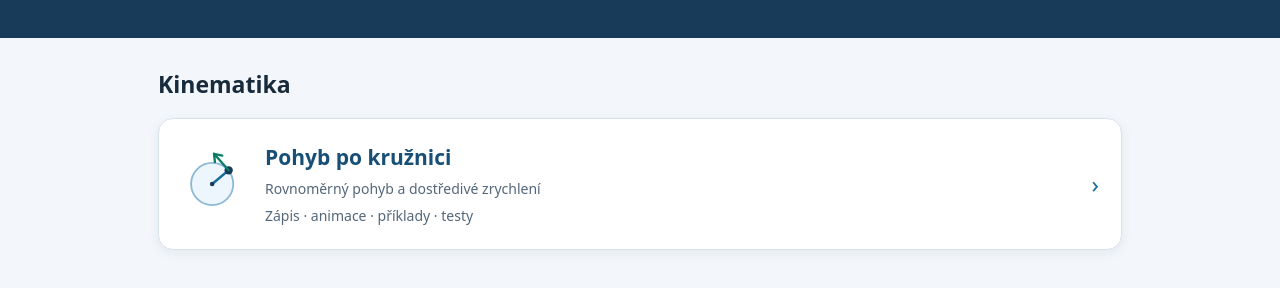
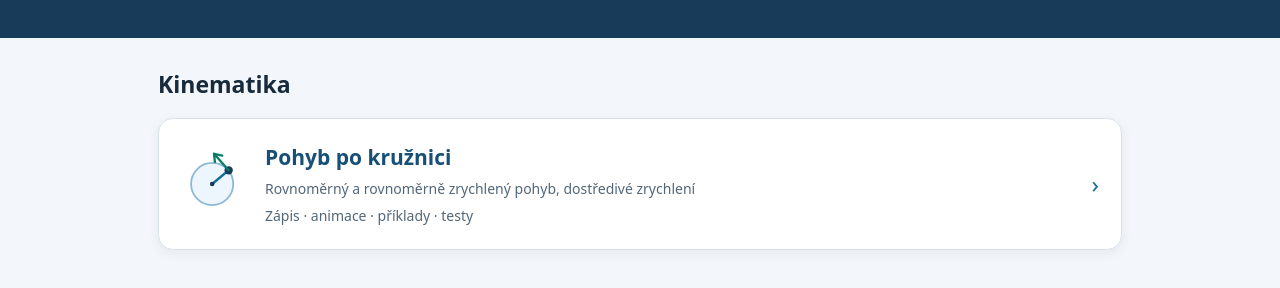
Before and after one commit to Berniocal/FYZ1SS, a plain HTML site: page index.html in a window 1280 px wide. Shown: the part 132-420 px from the top of the page. Drawn offline with Linux system fonts and the light colour scheme.

Commit message:
Aktualizovat popis kapitoly pohybu po kružnici

```diff
--- a/index.html
+++ b/index.html
@@ -1,3 +1,3 @@
 <!doctype html><html lang="cs"><head><meta charset="utf-8"><meta name="viewport" content="width=device-width, initial-scale=1"><title>Fyzika 1 SŠ</title><style>
 *{box-sizing:border-box}body{margin:0;font:16px/1.6 system-ui,sans-serif;color:#172b3c;background:#f3f6fa}header{background:#173b59;color:#fff;padding:45px max(6vw,calc((100vw - 1000px)/2)) 36px}h1{margin:0;font-size:clamp(30px,5vw,46px);line-height:1.2}header p{color:#d6e7f3;margin:8px 0 0}main{max-width:1000px;margin:auto;padding:28px 18px}h2{font-size:23px;margin:0 0 15px}.topics{display:grid;grid-template-columns:repeat(auto-fit,minmax(min(100%,290px),1fr));gap:14px}.topic{display:flex;align-items:center;gap:18px;text-decoration:none;color:inherit;background:white;border:1px solid #d8e2eb;border-radius:15px;padding:22px;box-shadow:0 3px 12px #183d5710}.topic:hover,.topic:focus-visible{border-color:#176b9b;box-shadow:0 4px 18px #183d5720;outline:none}.topic svg{width:66px;height:66px;flex:none}.topic h3{margin:0;font-size:21px;color:#174f77}.topic p{margin:4px 0 0;color:#536779;font-size:14px}.arrow{margin-left:auto;color:#176b9b;font-size:24px}
-</style></head><body><header><h1>Fyzika 1 SŠ</h1><p>Výukové materiály pro první ročník střední školy</p></header><main><section><h2>Kinematika</h2><div class="topics"><a class="topic" href="./pohyb-po-kruznici/"><svg viewBox="0 0 72 72" aria-hidden="true"><circle cx="34" cy="36" r="23" fill="#edf6fc" stroke="#8eb9d5" stroke-width="2"/><path d="M34 36L52 21" stroke="#176b9b" stroke-width="2.5"/><circle cx="52" cy="21" r="4.5" fill="#173b59"/><path d="M52 21L36 3M36 3L37 12M36 3L45 5" fill="none" stroke="#087c64" stroke-width="2.5" stroke-linecap="round" stroke-linejoin="round"/><circle cx="34" cy="36" r="2.5" fill="#173b59"/></svg><div><h3>Pohyb po kružnici</h3><p>Rovnoměrný pohyb a dostředivé zrychlení</p><p>Zápis · animace · příklady · testy</p></div><span class="arrow" aria-hidden="true">›</span></a></div></section></main></body></html>
+</style></head><body><header><h1>Fyzika 1 SŠ</h1><p>Výukové materiály pro první ročník střední školy</p></header><main><section><h2>Kinematika</h2><div class="topics"><a class="topic" href="./pohyb-po-kruznici/"><svg viewBox="0 0 72 72" aria-hidden="true"><circle cx="34" cy="36" r="23" fill="#edf6fc" stroke="#8eb9d5" stroke-width="2"/><path d="M34 36L52 21" stroke="#176b9b" stroke-width="2.5"/><circle cx="52" cy="21" r="4.5" fill="#173b59"/><path d="M52 21L36 3M36 3L37 12M36 3L45 5" fill="none" stroke="#087c64" stroke-width="2.5" stroke-linecap="round" stroke-linejoin="round"/><circle cx="34" cy="36" r="2.5" fill="#173b59"/></svg><div><h3>Pohyb po kružnici</h3><p>Rovnoměrný a rovnoměrně zrychlený pohyb, dostředivé zrychlení</p><p>Zápis · animace · příklady · testy</p></div><span class="arrow" aria-hidden="true">›</span></a></div></section></main></body></html>
```
